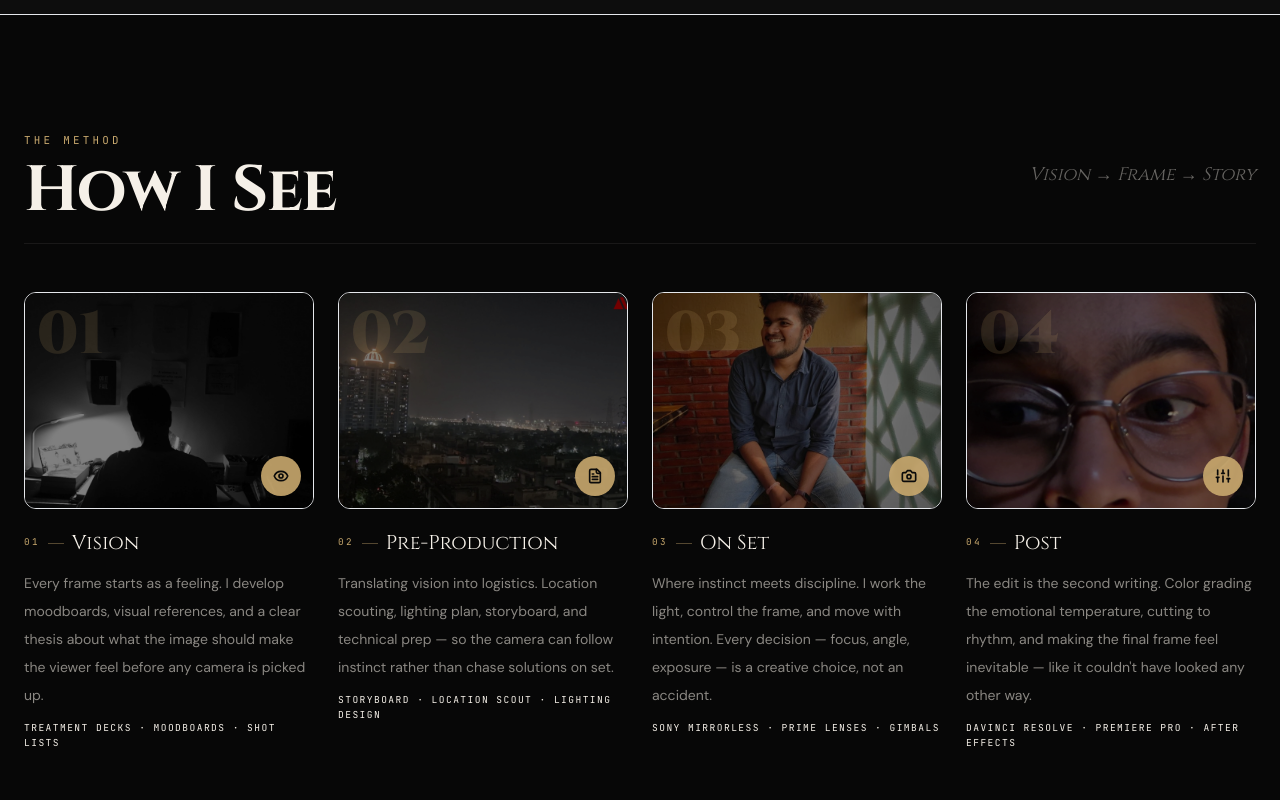
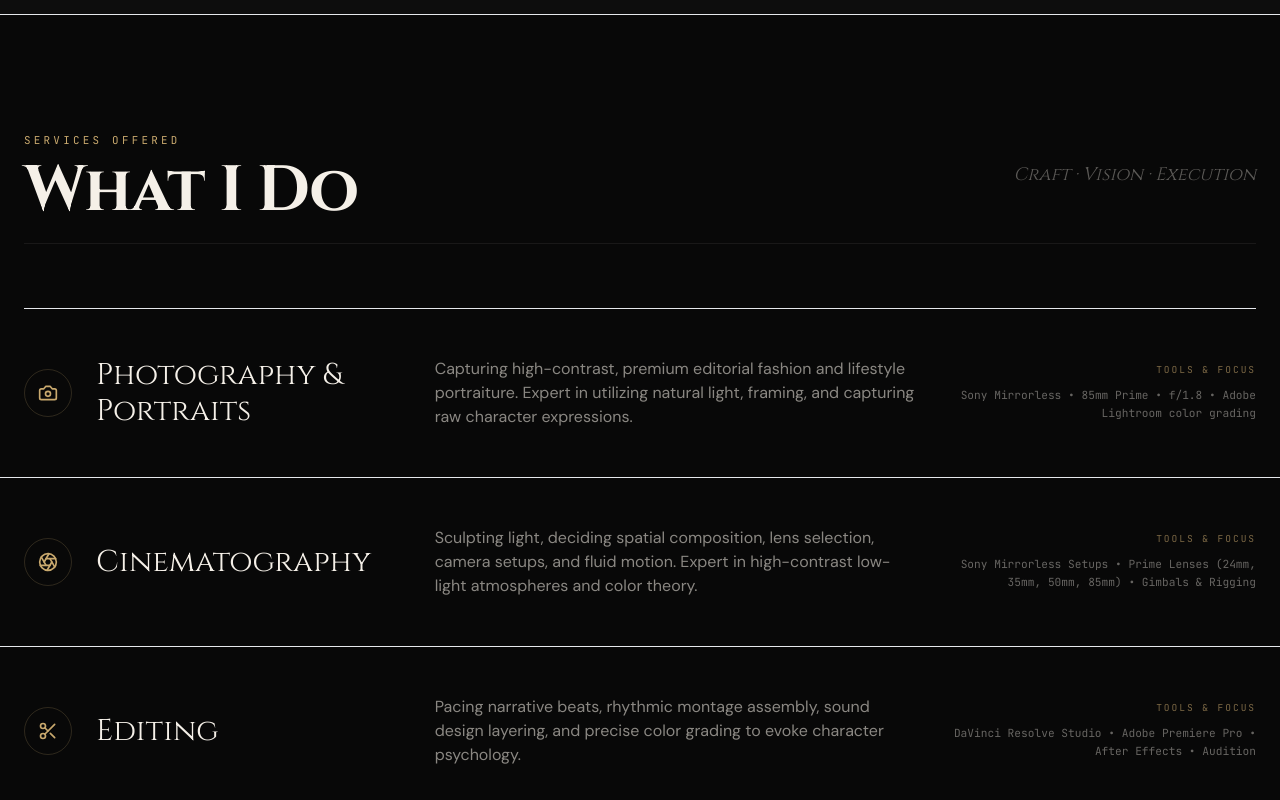
Before and after one commit to tanmayyjais/aryan-portfolio, a Next.js app: page / in a window 1280 px wide. Shown: the part 7620-8420 px from the top of the page. Built offline with nearby package versions, Linux system fonts and the light colour scheme.

Commit message:
feat: remove process section

```diff
--- a/app/page.tsx
+++ b/app/page.tsx
@@ -3,7 +3,6 @@ import { BiographySection } from "@/components/biography-section";
 import { SelectedWorksSection } from "@/components/selected-works-section";
 import { GallerySection } from "@/components/gallery-section";
 import { InstagramSection } from "@/components/instagram-section";
-import { ProcessSection } from "@/components/process-section";
 import { ServicesSection } from "@/components/services-section";
 import { ContactSection } from "@/components/contact-section";
 import { Footer } from "@/components/footer";
@@ -18,7 +17,6 @@ export default function HomePage() {
       <SelectedWorksSection />
       <GallerySection />
       <InstagramSection />
-      <ProcessSection />
       <ServicesSection />
       <ContactSection />
       <Footer />
--- a/components/process-section.tsx
+++ /dev/null
@@ -1,113 +0,0 @@
-"use client";
-
-import Image from "next/image";
-import { motion } from "framer-motion";
-import { Eye, FileText, Camera, Sliders } from "lucide-react";
-import { Reveal } from "@/components/reveal";
-
-const STEPS = [
-  {
-    number: "01",
-    title: "Vision",
-    icon: Eye,
-    description:
-      "Every frame starts as a feeling. I develop moodboards, visual references, and a clear thesis about what the image should make the viewer feel before any camera is picked up.",
-    image: "/media/hero/hero-still-alt.jpg",
-    tools: "Treatment Decks · Moodboards · Shot Lists",
-  },
-  {
-    number: "02",
-    title: "Pre-Production",
-    icon: FileText,
-    description:
-      "Translating vision into logistics. Location scouting, lighting plan, storyboard, and technical prep — so the camera can follow instinct rather than chase solutions on set.",
-    image: "/media/reels/intellectual-02.jpg",
-    tools: "Storyboard · Location Scout · Lighting Design",
-  },
-  {
-    number: "03",
-    title: "On Set",
-    icon: Camera,
-    description:
-      "Where instinct meets discipline. I work the light, control the frame, and move with intention. Every decision — focus, angle, exposure — is a creative choice, not an accident.",
-    image: "/media/personal/media__1782677888145.jpg",
-    tools: "Sony Mirrorless · Prime Lenses · Gimbals",
-  },
-  {
-    number: "04",
-    title: "Post",
-    icon: Sliders,
-    description:
-      "The edit is the second writing. Color grading the emotional temperature, cutting to rhythm, and making the final frame feel inevitable — like it couldn't have looked any other way.",
-    image: "/media/reels/montage-02.jpg",
-    tools: "DaVinci Resolve · Premiere Pro · After Effects",
-  },
-];
-
-export function ProcessSection() {
-  return (
-    <section id="process" className="section-pad bg-[#070707] border-b border-[#f5f0e8]/06 overflow-hidden">
-      <div className="shell space-y-12">
-        <Reveal>
-          <div className="label-row">
-            <div className="space-y-2">
-              <span className="eyebrow">The Method</span>
-              <h2 className="section-title">How I See</h2>
-            </div>
-            <p className="font-display italic text-[#f5f0e8]/40 text-lg hidden sm:block">
-              Vision → Frame → Story
-            </p>
-          </div>
-        </Reveal>
-
-        {/* Steps — horizontal scroll on desktop */}
-        <div className="overflow-x-auto pb-4 -mx-4 px-4 sm:mx-0 sm:px-0">
-          <div className="flex gap-6 min-w-max sm:min-w-0 sm:grid sm:grid-cols-2 lg:grid-cols-4">
-            {STEPS.map((step, i) => (
-              <motion.div
-                key={step.number}
-                initial={{ opacity: 0, y: 30 }}
-                whileInView={{ opacity: 1, y: 0 }}
-                viewport={{ once: true }}
-                transition={{ duration: 0.6, delay: i * 0.1, ease: [0.43, 0.13, 0.23, 0.96] }}
-                className="flex-shrink-0 w-72 sm:w-auto group"
-              >
-                <div className="space-y-5">
-                  {/* Image frame */}
-                  <div className="relative aspect-[4/3] overflow-hidden rounded-xl border border-[#f5f0e8]/06 bg-[#0d0d0d]">
-                    <Image
-                      src={step.image}
-                      alt={step.title}
-                      fill
-                      sizes="(min-width: 1024px) 25vw, (min-width: 640px) 50vw, 288px"
-                      className="object-cover brightness-50 group-hover:brightness-70 transition-all duration-700"
-                    />
-                    {/* Step number overlay */}
-                    <div className="absolute top-3 left-3 font-display text-6xl font-black text-[#c9a96e]/15 leading-none select-none">
-                      {step.number}
-                    </div>
-                    {/* Icon badge */}
-                    <div className="absolute bottom-3 right-3 flex h-10 w-10 items-center justify-center rounded-full bg-[#c9a96e]/90 text-[#0a0a0a]">
-                      <step.icon className="h-4 w-4" strokeWidth={2.5} />
-                    </div>
-                  </div>
-
-                  {/* Text */}
-                  <div className="space-y-3">
-                    <div className="flex items-center gap-2">
-                      <span className="font-mono text-[0.58rem] tracking-[0.25em] text-[#c9a96e]">{step.number}</span>
-                      <div className="h-[1px] w-4 bg-[#c9a96e]/40" />
-                      <h3 className="font-display text-xl text-[#f5f0e8]">{step.title}</h3>
-                    </div>
-                    <p className="font-body text-sm leading-7 text-[#f5f0e8]/55">{step.description}</p>
-                    <p className="font-mono text-[0.6rem] tracking-[0.15em] text-[#f5f0e8]/28 uppercase">{step.tools}</p>
-                  </div>
-                </div>
-              </motion.div>
-            ))}
-          </div>
-        </div>
-      </div>
-    </section>
-  );
-}
```
